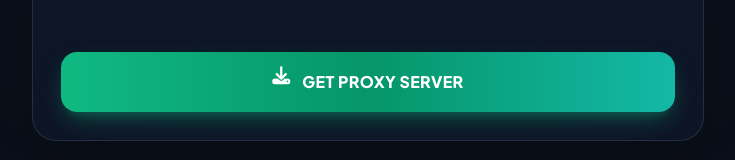
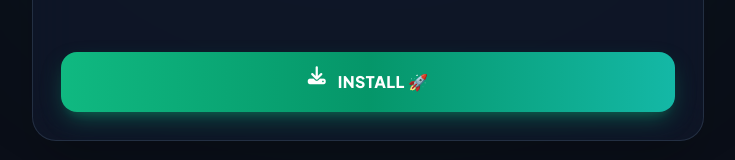
Before and after one commit to cronyff644/Proxy, a plain HTML site: page index.html in a window 1280 px wide. Shown: the part 885-1045 px from the top of the page, without its empty margins (272-1007 px from the left). Drawn offline with nearby package versions, Linux system fonts and the light colour scheme.

Commit message:
Update index.html

```diff
--- a/index.html
+++ b/index.html
@@ -135,7 +135,7 @@
           <span class="absolute top-0 left-0 w-1/2 h-full bg-gradient-to-r from-transparent via-white/35 to-transparent -skew-x-12 animate-shine pointer-events-none"></span>
 
           <i class="fa-solid fa-download text-lg animate-bounce"></i>
-          <span class="tracking-wide text-sm sm:text-base">GET PROXY SERVER </span>
+          <span class="tracking-wide text-sm sm:text-base"> INSTALL 🚀 </span>
         </a>
       </div>
     </div>
```
